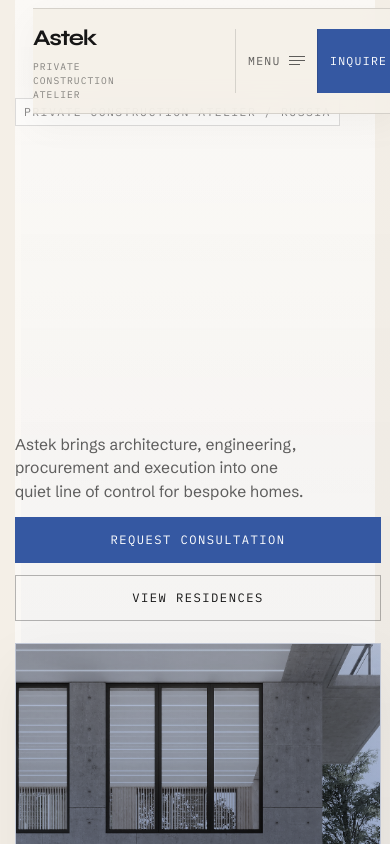
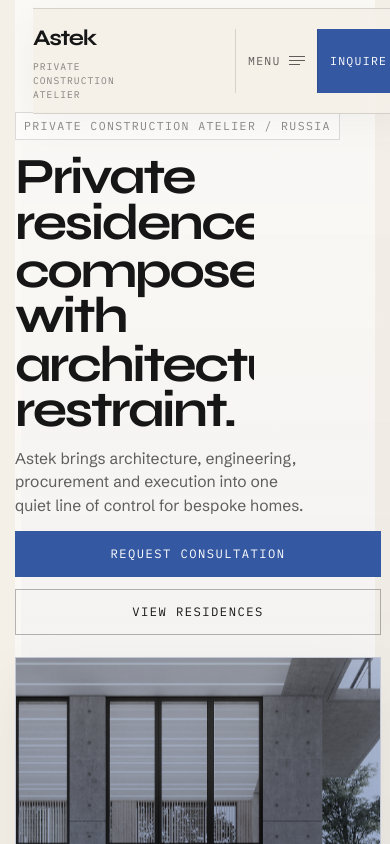
Before and after one commit to shelestdan/astek-premium-landing, a Next.js app: page / in a window 390 px wide. Shown: the top 844 px of the page. Built offline with nearby package versions, Linux system fonts and the light colour scheme.

Commit message:
Refine mobile hero visibility

```diff
--- a/src/components/landing/LandingPage.module.css
+++ b/src/components/landing/LandingPage.module.css
@@ -699,7 +699,7 @@
 @media (max-width: 720px) {
   .page {
     gap: 48px;
-    padding-top: 92px;
+    padding-top: 102px;
   }
 
   .section,
@@ -717,7 +717,7 @@
 
   .heroCopy {
     gap: 14px;
-    padding-top: 6px;
+    padding-top: 10px;
   }
 
   .heroTitle {
@@ -728,6 +728,11 @@
 
   .heroTitleLine {
     max-width: 6.4ch;
+  }
+
+  .heroTitleLineInner {
+    transform: none;
+    transition-duration: 0ms;
   }
 
   .heroSummary {
```
